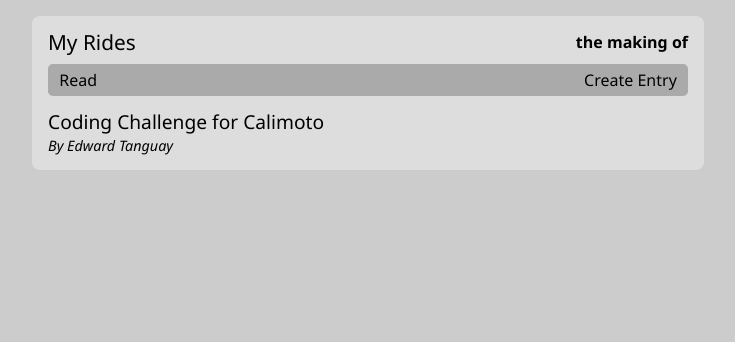
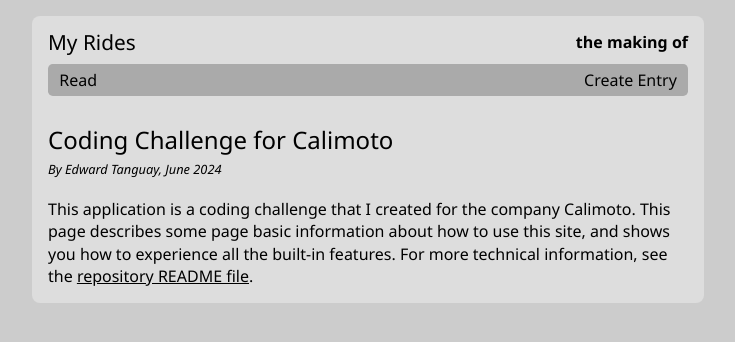
Before and after one commit to edwardtanguay/coding-challenge-react-blogsite-calimoto, a React (Vite) app: page /making-of in a window 1280 px wide. Shown: the top 342 px of the page, without its empty margins (272-1007 px from the left). Built offline with nearby package versions, Linux system fonts and the light colour scheme.

Commit message:
making of page restyled

```diff
--- a/src/pages/PageMakingOf.tsx
+++ b/src/pages/PageMakingOf.tsx
@@ -2,7 +2,18 @@ export const PageMakingOf = () => {
 	return (
 		<section className="pageMakingOf">
 			<h2>Coding Challenge for Calimoto</h2>
-			<h3>By Edward Tanguay</h3>
+			<h3>By Edward Tanguay, June 2024</h3>
+			<p className="intro">
+				This application is a coding challenge that I created for the
+				company Calimoto. This page describes some page basic
+				information about how to use this site, and shows you how to
+				experience all the built-in features. For more technical
+				information, see the{" "}
+				<a href="nnn" target="_blank">
+					repository README file
+				</a>
+				.
+			</p>
 		</section>
 	);
 };
--- a/src/styles/index.scss
+++ b/src/styles/index.scss
@@ -178,19 +178,17 @@ body {
 			}
 		}
 		.pageMakingOf {
-			a {
-				&.active {
-					color: #000;
-					font-weight: bold;
-				}
-			}
 			h2 {
-				font-size: 1rem;
-				margin-bottom: 0.5rem;
+				font-size: 1.5rem;
+				margin: 2rem 0 0.7rem 0;
 			}
 			h3 {
 				font-size: 0.8rem;
 				font-style: italic;
+				margin: 0 0 1.7em 0;
+			}
+			p.intro {
+				line-height: 1.4rem;
 			}
 		}
 
@@ -305,12 +303,16 @@ body {
 			}
 			.pageMakingOf {
 				h2 {
-					font-size: 1.2rem;
-					margin-bottom: 0.5rem;
+					font-size: 1.5rem;
+					margin: 2rem 0 0.7rem 0;
 				}
 				h3 {
-					font-size: 0.9rem;
+					font-size: 0.8rem;
 					font-style: italic;
+					margin: 0 0 1.7em 0;
+				}
+				p.intro {
+					line-height: 1.4rem;
 				}
 			}
 		}
```
